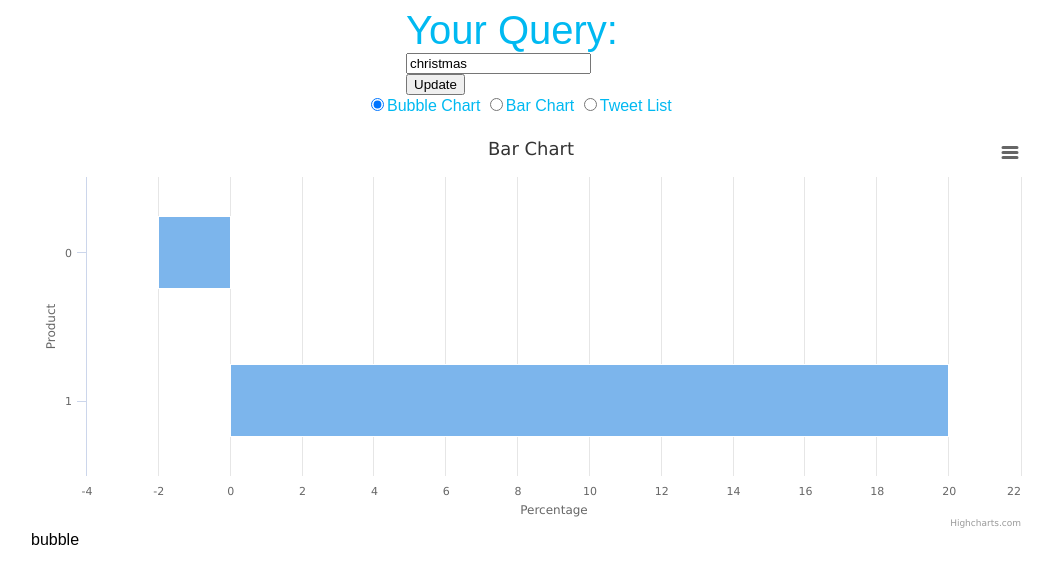
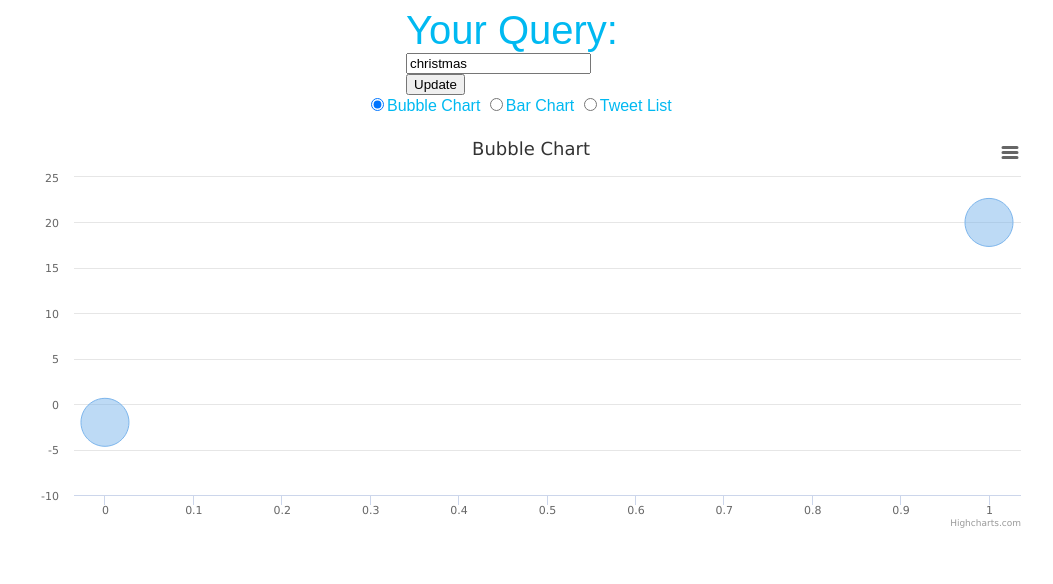
Before and after one commit to TuringLab/twitter-client, a website: page client/index.html in a window 1280 px wide. Shown: the whole page, without its empty margins (109-1162 px from the left). Drawn offline with nearby package versions, Linux system fonts and the light colour scheme.

Commit message:
Created turing bar and bubble interfaces

```diff
--- a/client/index.html
+++ b/client/index.html
@@ -33,10 +33,8 @@
       <pre id="results"></pre>
       <ul id="tweets"></ul>
     </div>
-    <div id="bar" name="Bar Chart">bar</div>
-
-
-    <div id="bubble">bubble</div>
+    <div id="bar" name="Bar Chart"></div>
+    <div id="bubble" name="Bubble Chart"></div>
   </div>
 </body>
 </html>
--- a/client/turing-chart.js
+++ b/client/turing-chart.js
@@ -1,10 +1,13 @@
 
-function TuringChart(identifier,axis,data){
+function TuringChart(handle,type,data){
 
-    this.element = $(identifier);
-    this.chart = this.element.highcharts({
+    this.type = type;
+    data = data || [];
+    this.element = $(handle);
+
+    this.options = {
         chart: {
-            type: 'bar'
+            type: this.type
         },
         title: {
             text: this.element.attr('name')
@@ -14,47 +17,82 @@ function TuringChart(identifier,axis,data){
         },
         xAxis: {
             title: {
-                text: axis.y
+                text: null
             }
         },
         yAxis: {
             title: {
-                text: axis.x
-            },
-            // labels: {
-            //     formatter: function () {
-            //         return Math.ceil(100*this.value) + '%';
-            //     }
-            // }
-        },
-
-        plotOptions: {
-            series: {
-                stacking: 'normal'
+                text: null
             }
         },
+        series: [{
+            data: data
+        }],
+        tooltip: {
+            formatter: function(){
+                var text = this.point.text || this.point.name || '';
+                return '<p>' + text + '</p>';
+            }
+        }
+    }
 
-        // tooltip: {
-        //     formatter: function (test) {
-        //         console.log(test);
-        //         return '<b>' + this.series.name + ', tweet number ' + this.point.category + '</b><br/>' +
-        //             'Content: ' + data.tweets[this.point.index].text;
-        //     }
-        // },
+    this.draw = function(){
+        this.chart = this.element.highcharts(this.options);
+    }
 
-        series: [{
-            // name: this.element.attr('name'),
-            data: data
-        }]
-    });
+    this.data = function(data){
+        this.options.series[0].data = data;
+        this.draw();
+    };
 
-    this.log = function() {
-        console.log(this);
+    this.axis = function(axis){
+        this.options.xAxis.title.text = axis.x;
+        this.options.yAxis.title.text = axis.y;
+        this.draw();
     }
+
+    this.labels = function(formatter){
+        this.options.yAxis.labels = {
+            formatter: formatter
+        };
+        this.draw();
+    }
+
+    this.tooltip = function(formatter){
+        this.options.tooltip = {
+            formatter: formatter
+        };
+        this.draw();
+    }
+
+    this.draw();
 
 };
 
+function TuringBar(handle,data){
+    var type = 'bar';
+    TuringChart.call(this,handle,type,data);
+}
+
+function TuringBubble(handle,data){
+    var type = 'bubble';
+    TuringChart.call(this,handle,type,data);
+}
+
 $(function(){
-    var chart = new TuringChart('#bar',{x:'Percentage',y:'Product'},[{name:'ballballs',y:-2},{name:'Christmas',y:20}]);
-    chart.log()
+    var chart = new TuringBubble('#bubble');
+
+    chart.data([{name:'ballballs',y:-2},{name:'Christmas',y:20}]);
+
+    // chart.axis({x:'Percentage',y:'Product'});
+
+    // chart.labels(function() {
+    //     return Math.ceil(100*this.value) + '%';
+    // })
+
+    // chart.tooltip(function() {
+    //     return '<b>' + this.series.name + ', tweet number ' + this.point.category + '</b><br/>' +
+    //         'Content: ' + this.tweets[this.point.index].text;
+    // });
+
 });
```
